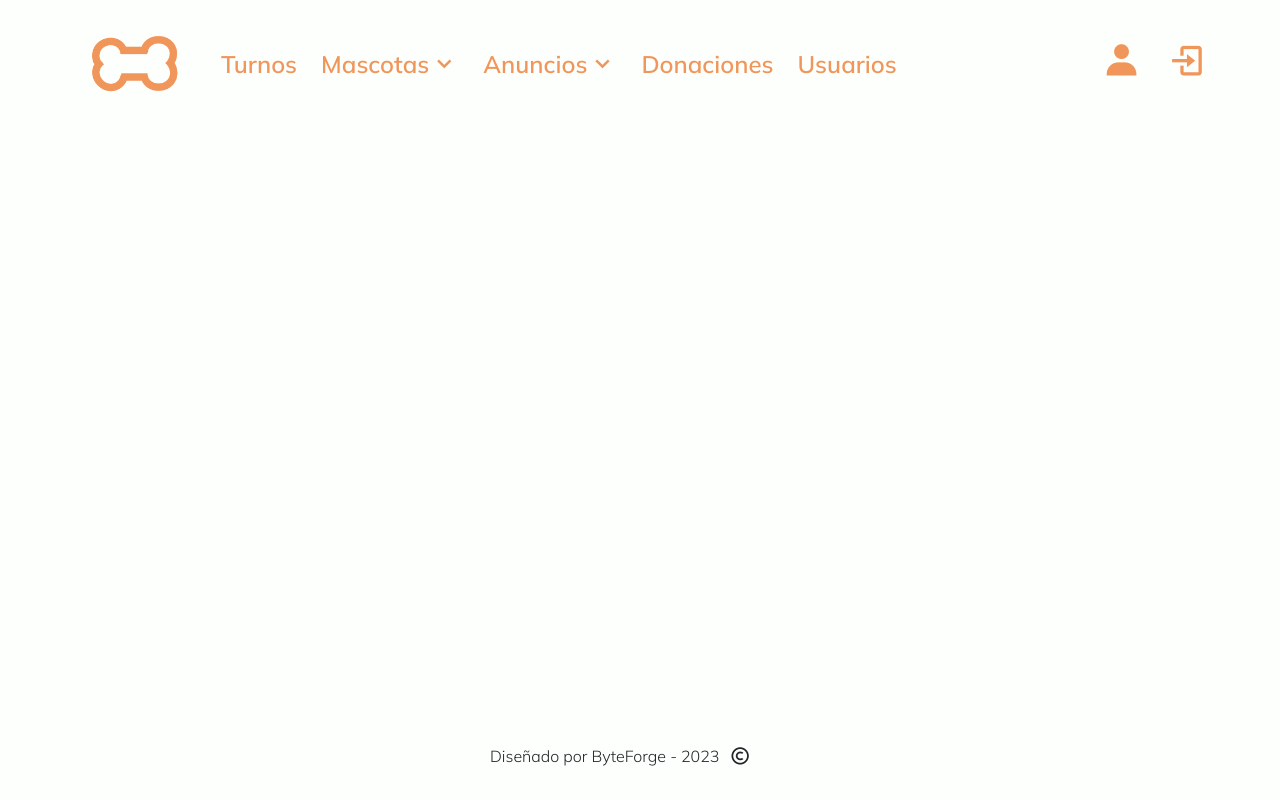
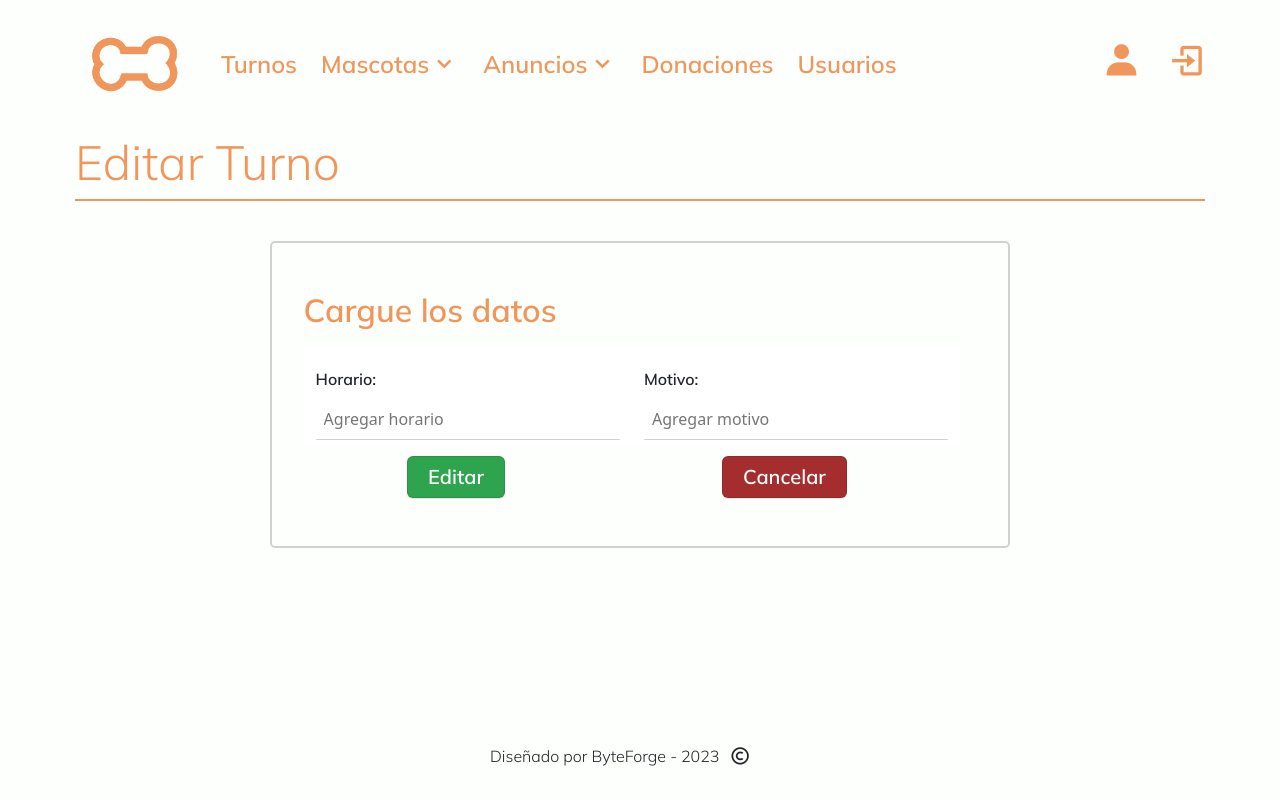
Before and after one commit to Ationno/App-Veterinaria-INGS2, an Angular app: page /turnos/formTurnos/1 in a window 1280 px wide. Before the commit this address led to /. Built offline with nearby package versions, Linux system fonts and the light colour scheme; no server answers.

Commit message:
Mejoro la lógica de listar turnos y modificar, además agrego la funcionalidad de solicitar turnos

```diff
--- a/src/app/app.module.ts
+++ b/src/app/app.module.ts
@@ -26,6 +26,7 @@ import { FooterComponent } from './components/footer/footer.component';
 //Turnos
 import { TurnosComponent } from './components/turnos/turnos.component';
 import { ListaTurnosComponent } from './components/turnos/lista-turnos/lista-turnos.component';
+import { FormularioTurnoComponent } from './components/turnos/formulario-turno/formulario-turno.component';
 
 @NgModule({
   declarations: [
@@ -40,7 +41,8 @@ import { ListaTurnosComponent } from './components/turnos/lista-turnos/lista-tur
     FormularioUsuarioComponent,
     FooterComponent,
     TurnosComponent,
-    ListaTurnosComponent
+    ListaTurnosComponent,
+    FormularioTurnoComponent
   ],
   imports: [
     BrowserModule,
--- /dev/null
+++ b/src/app/components/turnos/formulario-turno/formulario-turno.component.css
@@ -0,0 +1,45 @@
+form {
+    background-color: #FDFFFC;
+    padding: 3em 3em 3em 2em;
+    border: 2px solid #d1d1d1;
+    border-radius: 5px;
+    display: flex;
+    flex-direction: column;
+    margin-top: 1em;
+    width: 100%;
+}
+
+form h1 {
+    font-family: 'Mulish', sans-serif;
+    font-weight: 600;
+    font-size: 2em;
+    margin-bottom: .5em;
+}
+
+
+.form-column {
+    display: flex;
+}
+
+.form-control {
+    border: none;
+}
+
+.form-control label {
+    margin: 1em 0 .5em 0;
+    font-family: 'Mulish', sans-serif;
+    font-weight: 600;
+    font-size: 1em;
+}
+
+.form-control input {
+    padding: .5em;
+    width: 100%;
+    border: none;
+    border-bottom: 1px solid #d1d1d1;
+}
+
+.form-buttons {
+    display: flex;
+    justify-content: space-around;
+}
--- /dev/null
+++ b/src/app/components/turnos/formulario-turno/formulario-turno.component.html
@@ -0,0 +1,33 @@
+<h1 class="h1-delineado">{{this.edit ? 'Editar' : 'Agregar'}} Turno</h1>
+<div class="centrar">
+    <form *ngIf="true" [formGroup]="form">
+        <h1>Cargue los datos</h1>
+        <div class="form-column">
+            <div class="form-control">
+                <label for="horario">Horario:</label>
+                <input type="text" name="horario" placeholder="Agregar horario" formControlName="horario">
+                <div *ngIf="Horario?.errors && Horario?.touched" class="error">
+                    <p *ngIf="Horario?.hasError('required')">
+                        El horario es requerido
+                    </p>
+                </div>
+            </div>
+            <div class="form-control">
+                <label for="motivo">Motivo:</label>
+                <input type="text" name="motivo" placeholder="Agregar motivo" formControlName="motivo">
+                <div *ngIf="Motivo?.errors && Motivo?.touched" class="error">
+                    <p *ngIf="Motivo?.hasError('required')">
+                        El motivo es requerido
+                    </p>
+                </div>
+            </div>
+        </div>
+        <div class="form-buttons">
+            <input [routerLink]="'/turnos'" *ngIf="!this.edit" class="button button-green" type="submit" value="Agregar"
+                (click)="onAdd()">
+            <input [routerLink]="'/turnos'" *ngIf="this.edit" class="button button-green" type="submit" value="Editar"
+                (click)="onEdit()">
+            <input [routerLink]="'/turnos'" class="button button-red" type="submit" value="Cancelar">
+        </div>
+    </form>
+</div>
--- /dev/null
+++ b/src/app/components/turnos/formulario-turno/formulario-turno.component.ts
@@ -0,0 +1,75 @@
+import { Component, EventEmitter, Input, Output, SimpleChanges } from '@angular/core';
+import { Subscription } from 'rxjs';
+import { Turno } from 'src/app/interfaces/Turno';
+import { FormArray, FormBuilder, FormControl, FormGroup, Validators } from '@angular/forms';
+import { TurnosService } from 'src/app/servicios/turnos.service';
+import { ActivatedRoute, Router } from '@angular/router';
+
+
+@Component({
+  selector: 'app-formulario-turno',
+  templateUrl: './formulario-turno.component.html',
+  styleUrls: ['./formulario-turno.component.css']
+})
+export class FormularioTurnoComponent {
+  @Output() onAddExperience: EventEmitter<Turno> = new EventEmitter();
+  @Output() onEditExperience: EventEmitter<Turno> = new EventEmitter();
+  @Output() onToggleFormExperience: EventEmitter<Event> = new EventEmitter();
+  showFormExperience: boolean = false;
+  subscription?: Subscription;
+  form: FormGroup;
+  sub: any;
+  edit: boolean = false;
+
+  constructor(
+    private formBuilder: FormBuilder,
+    private turnosService: TurnosService,
+    private route: ActivatedRoute,
+    public router: Router
+  ) {
+    this.form = this.formBuilder.group({
+      id: [],
+      horario: new FormControl('', { validators: Validators.required, updateOn: 'blur' }),
+      motivo: new FormControl('', { validators: Validators.required, updateOn: 'blur' }),
+    })
+    this.sub = this.route.params.subscribe(params => {
+      this.edit = params['id'] != -1;
+      if (this.edit) {
+        this.edit = true;
+        this.turnosService.getById(params['id']).subscribe((turno) => {
+          this.form?.patchValue(turno)
+        })
+      } else {
+        this.form.reset()
+      }
+    });
+  }
+
+  get Horario() {
+    return this.form.get("horario");
+  }
+
+  get Motivo() {
+    return this.form.get("motivo");
+  }
+
+  public onAdd(): void {
+    if (this.form.valid) {
+      this.turnosService.add(this.form.getRawValue()).subscribe(() => { });
+      this.form.reset()
+    } else {
+      console.log(this.form.errors)
+      this.form.markAllAsTouched();
+    }
+  }
+
+  public onEdit(): void {
+    if (this.form.valid) {
+      this.turnosService.edit(this.form.getRawValue()).subscribe(() => { })
+    } else {
+      console.log(this.form.errors)
+      this.form.markAllAsTouched();
+    }
+  }
+
+}
--- a/src/app/components/turnos/lista-turnos/lista-turnos.component.css
+++ b/src/app/components/turnos/lista-turnos/lista-turnos.component.css
@@ -0,0 +1,22 @@
+.turno {
+    border: 1px solid #d1d1d1;
+    border-radius: 5px;
+    padding: 1em;
+    min-width: 275px;
+}
+
+.button {
+    font-size: 1em;
+    padding: .25em .5em;
+}
+
+h1 {
+    font-weight: 700;
+    font-size: 1.75rem;
+    margin-bottom: .25em;
+}
+
+h2 {
+    font-size: 1.50rem;
+    margin-bottom: .15em;
+}
--- a/src/app/components/turnos/lista-turnos/lista-turnos.component.html
+++ b/src/app/components/turnos/lista-turnos/lista-turnos.component.html
@@ -1,14 +1,9 @@
-<div *ngIf="turno">
-
-    <h2>{{"Turno " + turno.id}} Información</h2>
-    <div><span>id: </span>{{turno.id}}</div>
-    <div>
-        <label>horario:
-            <input [(ngModel)]="turno.horario" placeholder="name" />
-        </label>
-        <label>motivo:
-            <input [(ngModel)]="turno.motivo" placeholder="name" />
-        </label>
+<div class="turno">
+    <h1>{{"Turno " + turno.id}} </h1>
+    <p>{{turno.horario}}</p>
+    <p>{{turno.motivo}}</p>
+    <div style="display: flex;">
+        <button [routerLink]="['/turnos/formTurnos', turno.id]" class="button button-blue"
+            value="editar">Editar</button>
     </div>
-
 </div>
--- a/src/app/components/turnos/lista-turnos/lista-turnos.component.ts
+++ b/src/app/components/turnos/lista-turnos/lista-turnos.component.ts
@@ -1,4 +1,4 @@
-import { Component, OnInit, Input } from '@angular/core';
+import { Component, Input, Output, EventEmitter } from '@angular/core';
 import { Turno } from '../../../interfaces/Turno'
 
 @Component({
@@ -6,13 +6,13 @@ import { Turno } from '../../../interfaces/Turno'
   templateUrl: './lista-turnos.component.html',
   styleUrls: ['./lista-turnos.component.css']
 })
-export class ListaTurnosComponent implements OnInit {
-  @Input() turno: Turno;
+export class ListaTurnosComponent {
+  @Input() turno!: Turno;
+  @Output() onModifyTurno: EventEmitter<Turno> = new EventEmitter();
 
-  constructor() {
-    this.turno = { id: 0, horario: "", motivo: "" }
+  ngOnInit(): void { }
+
+  public onModify(turno: Turno) {
+
   }
-
-  ngOnInit() { }
-
 }
--- a/src/app/components/turnos/turnos.component.css
+++ b/src/app/components/turnos/turnos.component.css
@@ -1,26 +1,9 @@
-.turnos {
+.usuarios {
     display: flex;
+    grid-template-columns: repeat(auto-fit, minmax(125px, 175px));
+    column-gap: 1em;
 }
 
-.turno {
-    border: 1px solid #d1d1d1;
-    border-radius: 5px;
-    padding: 1em;
+.button {
+    margin-top: 1.5em;
 }
-
-h1 {
-    margin-bottom: .5em;
-    padding-bottom: .15em;
-    border-bottom: 2px solid #F1965B;
-}
-
-.turnos_h1 {
-    font-weight: 700;
-    font-size: 1.75rem;
-    margin-bottom: .25em;
-}
-
-h2 {
-    font-size: 1.50rem;
-    margin-bottom: .15em;
-}
--- a/src/app/components/turnos/turnos.component.html
+++ b/src/app/components/turnos/turnos.component.html
@@ -1,12 +1,9 @@
-<h1>Turnos</h1>
+<div>
+    <h1 class="h1-delineado">Turnos</h1>
+    <div class="turnos">
+        <app-lista-turnos *ngFor="let turno of turnos" [turno]="turno">
 
-<ul class="turnos">
-    <li class="turno" *ngFor="let turno of turnos">
-        <h1 class="turnos_h1">{{"Turno " + turno.id}}</h1>
-        <h2>{{turno.horario}}</h2>
-        <h2>{{turno.motivo}}</h2>
-        <button (click)="onSelect(turno)" class="button" value="editar">Editar</button>
-    </li>
-</ul>
-
-<app-lista-turnos [turno]="selectedTurno"></app-lista-turnos>
+        </app-lista-turnos>
+    </div>
+    <button [routerLink]="'/turnos/formTurnos/-1'" class="button button-green"> Agregar turno </button>
+</div>
--- a/src/app/components/turnos/turnos.component.ts
+++ b/src/app/components/turnos/turnos.component.ts
@@ -1,6 +1,8 @@
 import { Component, OnInit } from '@angular/core';
 import { Turno } from '../../interfaces/Turno'
-import { TURNOS } from "./DatosTurnos"
+import { TurnosService } from 'src/app/servicios/turnos.service';
+import { Subscription } from 'rxjs';
+
 
 @Component({
   selector: 'app-turnos',
@@ -8,17 +10,20 @@ import { TURNOS } from "./DatosTurnos"
   styleUrls: ['./turnos.component.css']
 })
 export class TurnosComponent implements OnInit {
-  turnos = TURNOS;
-  selectedTurno: Turno;
+  turnos: Turno[] = [];
+  subscription?: Subscription;
+  turno!: Turno
 
-  constructor() {
-    this.selectedTurno = { id: 0, horario: "", motivo: "" }
+  constructor(
+    private turnosService: TurnosService
+  ) {
+
   }
 
-  ngOnInit() { }
-
-  onSelect(turno: Turno): void {
-    this.selectedTurno = turno;
+  ngOnInit() {
+    this.turnosService.get().subscribe((turnos) => {
+      this.turnos = turnos;
+    })
   }
 
 }
--- /dev/null
+++ b/src/app/servicios/turnos.service.ts
@@ -0,0 +1,16 @@
+import { HttpClient } from '@angular/common/http';
+import { Injectable } from '@angular/core';
+import { getDB } from './get-db.service';
+
+@Injectable({
+  providedIn: 'root'
+})
+export class TurnosService extends getDB {
+
+  constructor(
+    http: HttpClient
+  ) {
+    super(http)
+    this.apiUrl += "turnos";
+  }
+}
```
Also changed, not shown: src/app/app-routing.module.ts (+5 -2 lines), 2 other files (tests, documents, lock files or other folders).
